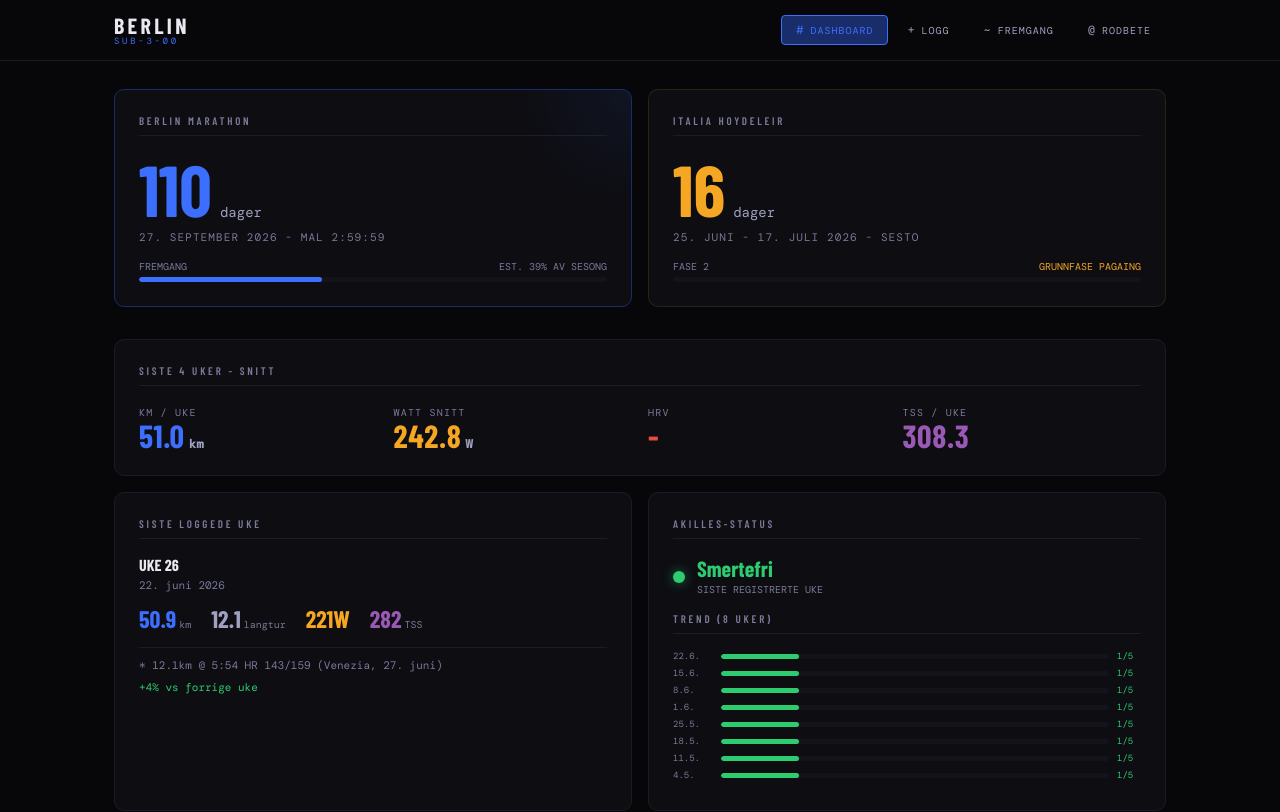
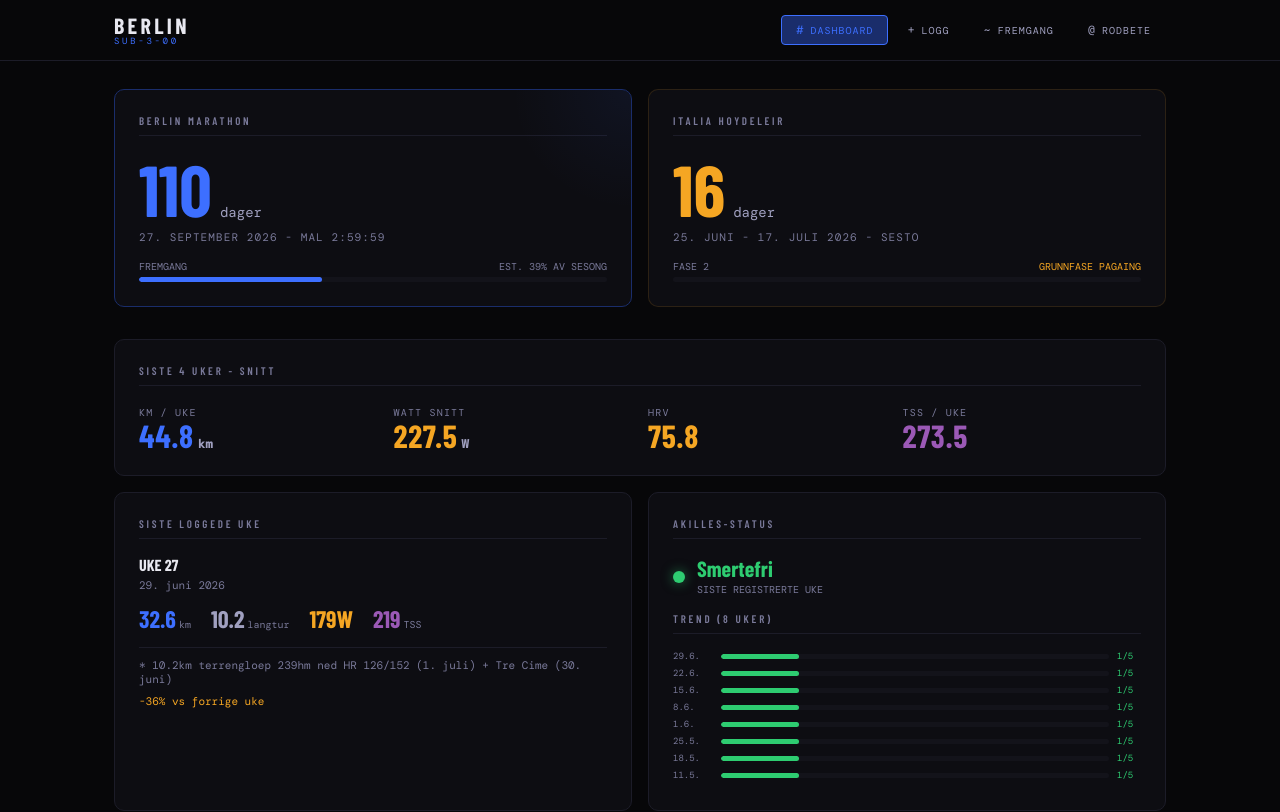
Before and after one commit to Alfmartin87/Prosjekt-sub3, a React (Vite) app: page / in a window 1280 px wide. Shown: the top 812 px of the page. Built offline with nearby package versions, Linux system fonts and the light colour scheme; a web font is replaced by a local one.

Commit message:
Update trainingData.js

```diff
--- a/src/data/trainingData.js
+++ b/src/data/trainingData.js
@@ -1,11 +1,19 @@
-// Treningsanalyse-instrukser (fast):
-// Fokus pÃ¥ langsiktig progresjon mot sub-3 Berlin. Ta hensyn til akilleshistorikk selv om den er under kontroll.
-// Prioriter kontinuitet og skadeforebygging. Planlegg i 1-2 ukers horisonter.
-// Vaer kritisk og realistisk - pek tydelig paa risiko, inkonsistens og for hÃ¸y mekanisk belastning.
-// Ikke foreslaa hero-Ã¸kter. Flatt og maratonrelevant arbeid prioriteres over terreng.
-// Bergen Fjellmarathon er sekundaert. Ingen motivasjonsprat. Forklar alltid hvorfor et raad gis.
-
 export const SEED_WEEKS = [
+  {
+    weekStart: "2026-06-29",
+    totalKm: "32.6",
+    longRunKm: "10.2",
+    longRunPace: "9:30",
+    tss: "219",
+    intensityDistribution: { easy: "95", hard: "5" },
+    achilles: "1",
+    feeling: "4",
+    comments: "Sesto 1900 moh, uke 1 av hoeydeleir. Morgenloep + gaaing daglig. Tre Cime 30. juni (10.7km, HR 88/140). Loerdag 1. juli: 10.2km terrengloep 239hm ned, HR 126/152, 179W. Zsigmondy VF 3. juli. HRV stiger fraa 62 til 84 i loepet av uken â€“ rask akklimatisering. Soevn 7.9t snitt, beste soevnuke siden mai. Daglig badstue 30-60 min stoetter akklimatisering.",
+    keyWorkout: "10.2km terrengloep 239hm ned HR 126/152 (1. juli) + Tre Cime (30. juni)",
+    stryd: { cp: "309", avgPower: "179", formPower: "", legStiffness: "" },
+    hrv: "76.1",
+    sleepHours: "7.9",
+  },
   {
     weekStart: "2026-06-22",
     totalKm: "50.9",
@@ -15,11 +23,11 @@ export const SEED_WEEKS = [
     intensityDistribution: { easy: "90", hard: "10" },
     achilles: "1",
     feeling: "3",
-    comments: "Italia-avreiseuke. Mandag-tirsdag i Kristiansand (varmt, 30+ grader). Avreise til Italia 25. juni, sen ankomst Venezia (ikke i seng foer kl. 02). Venezia: heteboelge, brosteinsbroer, ikke loepevennlig terreng. Reiste til Sesto 28. juni â€“ morgenloep i Venezia + gaatur i fjellet Sesto same kveld. Sesto 1900 moh. Watt-fall til 191-223W er normal hÃ¸yderespons kombinert med akkumulert reisebelastning.",
+    comments: "Italia-avreiseuke. Mandag-tirsdag i Kristiansand (varmt, 30+ grader). Avreise til Italia 25. juni, sen ankomst Venezia (ikke i seng foer kl. 02). Venezia: heteboelge, brosteinsbroer, ikke loepevennlig terreng. Reiste til Sesto 28. juni. Watt-fall til 191-223W er normal hoeyderespons kombinert med akkumulert reisebelastning. HRV falt til 58 i Venezia (akkumulert stress) og steg til 65 ved Sesto-ankomst.",
     keyWorkout: "12.1km @ 5:54 HR 143/159 (Venezia, 27. juni)",
     stryd: { cp: "309", avgPower: "221", formPower: "", legStiffness: "" },
-    hrv: "",
-    sleepHours: "",
+    hrv: "70.0",
+    sleepHours: "6.3",
   },
   {
     weekStart: "2026-06-15",
@@ -30,11 +38,11 @@ export const SEED_WEEKS = [
     intensityDistribution: { easy: "82", hard: "18" },
     achilles: "1",
     feeling: "3",
-    comments: "Fotballcup Kristiansand med junior 19-24 juni. Lang kjoeretur fredag etter jobb, fulle dager, begrenset soevn, 30+ grader og sol. HR paa loerdag (149/164) forhÃ¸yet av varme â€“ ikke reell intensitetsÃ¸kning. Onsdag 24. juni: lang biltur hjem + pakking/vasking foer Italia-avreise.",
+    comments: "Fotballcup Kristiansand med junior 19-24 juni. Lang kjoeretur fredag etter jobb, fulle dager, begrenset soevn, 30+ grader og sol. HR paa loerdag (149/164) forhoyet av varme â€“ ikke reell intensitetsokning. Onsdag 24. juni: lang biltur hjem + pakking/vasking foer Italia-avreise. HRV hoey (83-91) tidlig i uken, fell mot slutten.",
     keyWorkout: "14.1km @ 5:26 HR 143/158 (torsdag 18. juni)",
     stryd: { cp: "309", avgPower: "258", formPower: "", legStiffness: "" },
-    hrv: "",
-    sleepHours: "",
+    hrv: "83.0",
+    sleepHours: "6.0",
   },
   {
     weekStart: "2026-06-08",
@@ -45,11 +53,11 @@ export const SEED_WEEKS = [
     intensityDistribution: { easy: "72", hard: "28" },
     achilles: "1",
     feeling: "4",
-    comments: "Eksamen tirsdag 9. juni + tungt hagearbeid (myrgraving, toemrere skulle legge platting). Tre lette oekter foer progressiv langtur loerdag. Langturen (277W snitt, 307W siste 10 min, HR 158/176, NP 279W) er beste maratonspesifikke oekt siden uke 22. Motvind siste blokk (Air Power max 21%) bidro til HR-drift mot 176 â€“ ikke alarm.",
+    comments: "Eksamen tirsdag 9. juni + tungt hagearbeid (myrgraving, toemrere skulle legge platting). Tre lette oekter foer progressiv langtur loerdag. Langturen (277W snitt, 307W siste 10 min, HR 158/176, NP 279W) er beste maratonspesifikke oekt i perioden. Motvind siste blokk (Air Power max 21%) bidro til HR-drift mot 176 â€“ ikke alarm. HRV 84 dagen etter langturen bekrefter riktig intensitetsnivaa.",
     keyWorkout: "Progressiv langtur 18.2km @ 4:53 HR 158/176 â€“ 30min@250W, 40min@284W, 10min@307W",
     stryd: { cp: "309", avgPower: "252", formPower: "", legStiffness: "" },
-    hrv: "",
-    sleepHours: "",
+    hrv: "74.1",
+    sleepHours: "7.1",
   },
   {
     weekStart: "2026-06-01",
@@ -60,11 +68,11 @@ export const SEED_WEEKS = [
     intensityDistribution: { easy: "65", hard: "35" },
     achilles: "1",
     feeling: "3",
-    comments: "Bergen Fjellmarathon torsdag 4. juni (21.2km, 202W, HR 157/169, TSS 134, 944 hm). Eksamen tirsdag og myrgraving i hagen. Soendag 7. juni: 12.6km 252W HR 154/173 â€“ for hard to dager etter fjellmarathon, lite restitusjonseffekt. Ukens hÃ¸yeste TSS (358) i perioden. Fjellmarathon er sekundaert maal og paavirktet ukesstrukturen negativt.",
+    comments: "Bergen Fjellmarathon torsdag 4. juni (21.2km, 202W, HR 157/169, TSS 134, 944 hm). Eksamen tirsdag og myrgraving i hagen. Soendag 7. juni: 12.6km 252W HR 154/173 â€“ for hard to dager etter fjellmarathon. Ukens hoeyeste TSS (358). HRV falt til 61 dagen etter fjellmarathon, normalt. Soevn 6.5t â€“ for lavt ift belastning.",
     keyWorkout: "Bergen Fjellmarathon 21.2km HR 157/169 (terreng, ikke maratonspesifikt)",
     stryd: { cp: "309", avgPower: "240", formPower: "", legStiffness: "" },
-    hrv: "",
-    sleepHours: "",
+    hrv: "72.3",
+    sleepHours: "6.5",
   },
   {
     weekStart: "2026-05-25",
```
